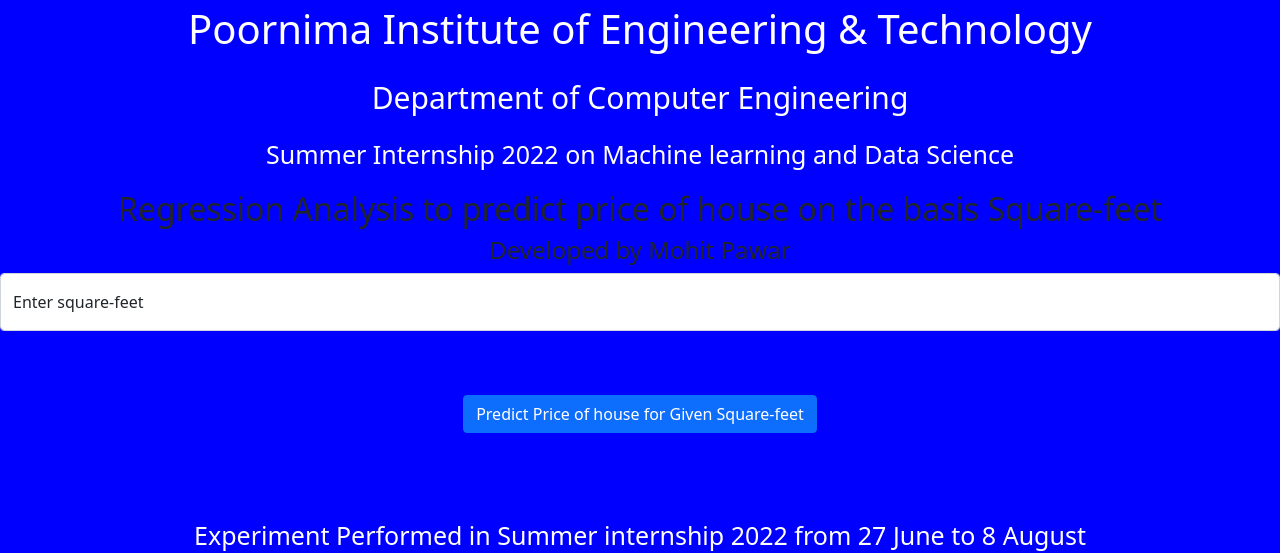
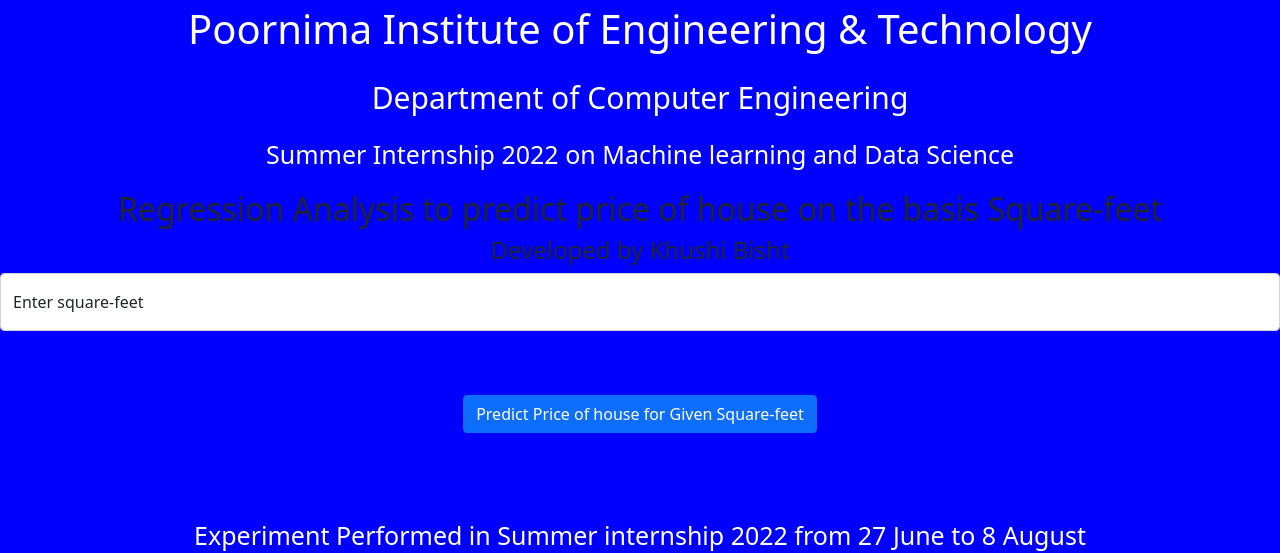
Before and after one commit to khushibisht/Internship_Linear-regression_project, a Flask app: page / in a window 1280 px wide. Shown: the part 35-588 px from the top of the page. Run offline with Flask 2, Linux system fonts and the light colour scheme; parts of the project's set-up code (start-up, migrations or seed data) failed here and were passed over.

Commit message:
Update index.html

```diff
--- a/templates/index.html
+++ b/templates/index.html
@@ -41,7 +41,7 @@
 
 <div class="login">
 <h2 >Regression Analysis to predict price of house on the basis Square-feet</h2>
-<h4>Developed by Mohit Pawar</h4>
+<h4>Developed by Khushi Bisht</h4>
 <!-- Main Input For Receiving Query to our ML -->
 <form action="{{ url_for('predict')}}"method="get">
 <div class="form-floating mb-3">
```
